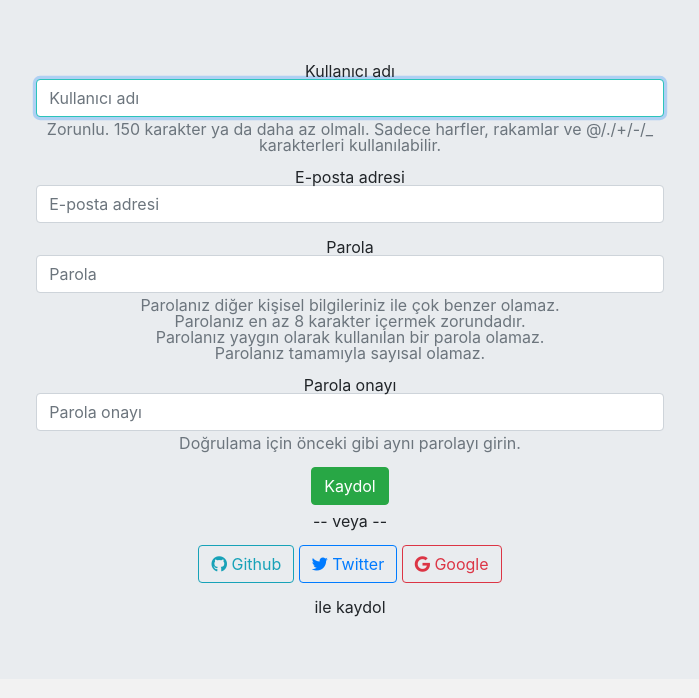
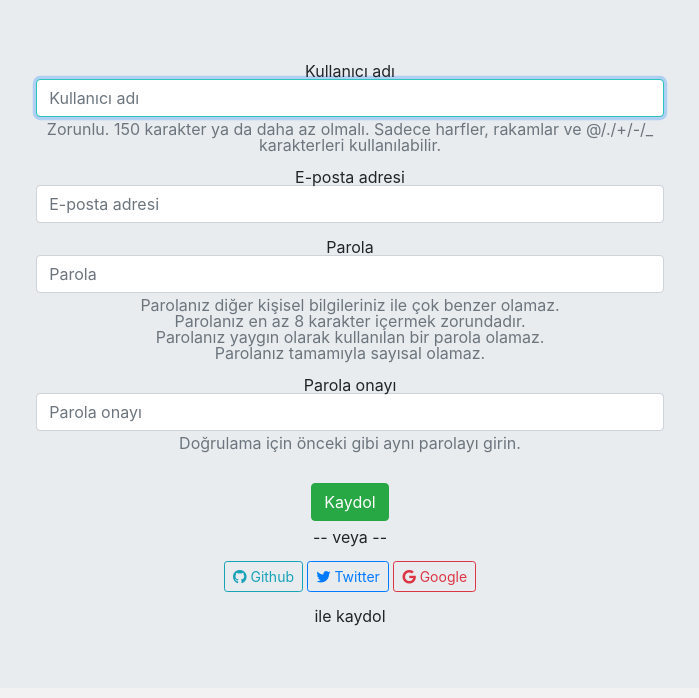
Before and after one commit to ediziks/yaziyo.co, a Django app: page /accounts/signup/ in a window 1280 px wide. Shown: the part 102-800 px from the top of the page, without its empty margins (290-989 px from the left). Run offline with Django 3.2, Linux system fonts and the light colour scheme; parts of the project's set-up code (start-up, migrations or seed data) failed here and were passed over; some libraries are stand-ins or nearby versions.

Commit message:
template upgrades

```diff
--- a/accounts/templates/accounts/signup.html
+++ b/accounts/templates/accounts/signup.html
@@ -32,20 +32,20 @@
       {% for fld in form.visible_fields %}
         <span class="help-block">{{ fld.error }}</span>
       {% endfor %}
-      <input class="btn btn-success mb-2" type="submit" value="Kaydol">
+      <input class="btn btn-success mb-2 mt-3" type="submit" value="Kaydol">
       <br>
       <span>-- veya --</span>
       <br>
       <br>
-      <a class="btn btn-outline-info" href="{% provider_login_url 'github' %}">
+      <a class="btn btn-sm btn-outline-info" href="{% provider_login_url 'github' %}">
         <span class="fab fa-github"></span>
         Github
       </a>
-      <a class="btn btn-outline-primary" href="{% provider_login_url 'twitter' %}">
+      <a class="btn btn-sm btn-outline-primary" href="{% provider_login_url 'twitter' %}">
         <span class="fab fa-twitter"></span>
         Twitter
       </a>
-      <a class="btn btn-outline-danger google-button" href="{% provider_login_url 'google' %}">
+      <a class="btn btn-sm btn-outline-danger google-button" href="{% provider_login_url 'google' %}">
         <span class="fab fa-google"></span>
         Google
       </a>
```
Also changed, not shown: accounts/templates/accounts/login.html (+5 -3 lines).
